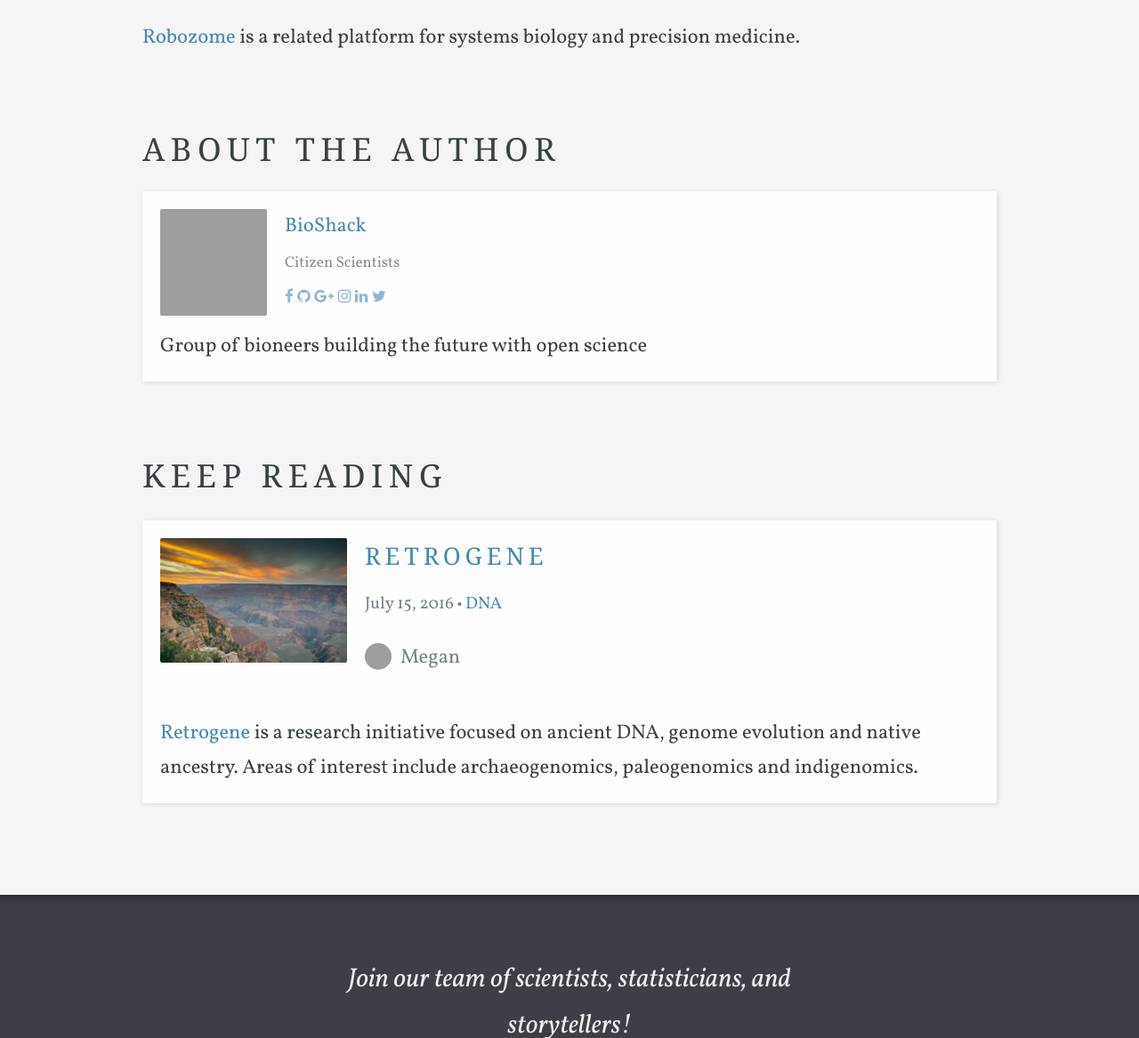
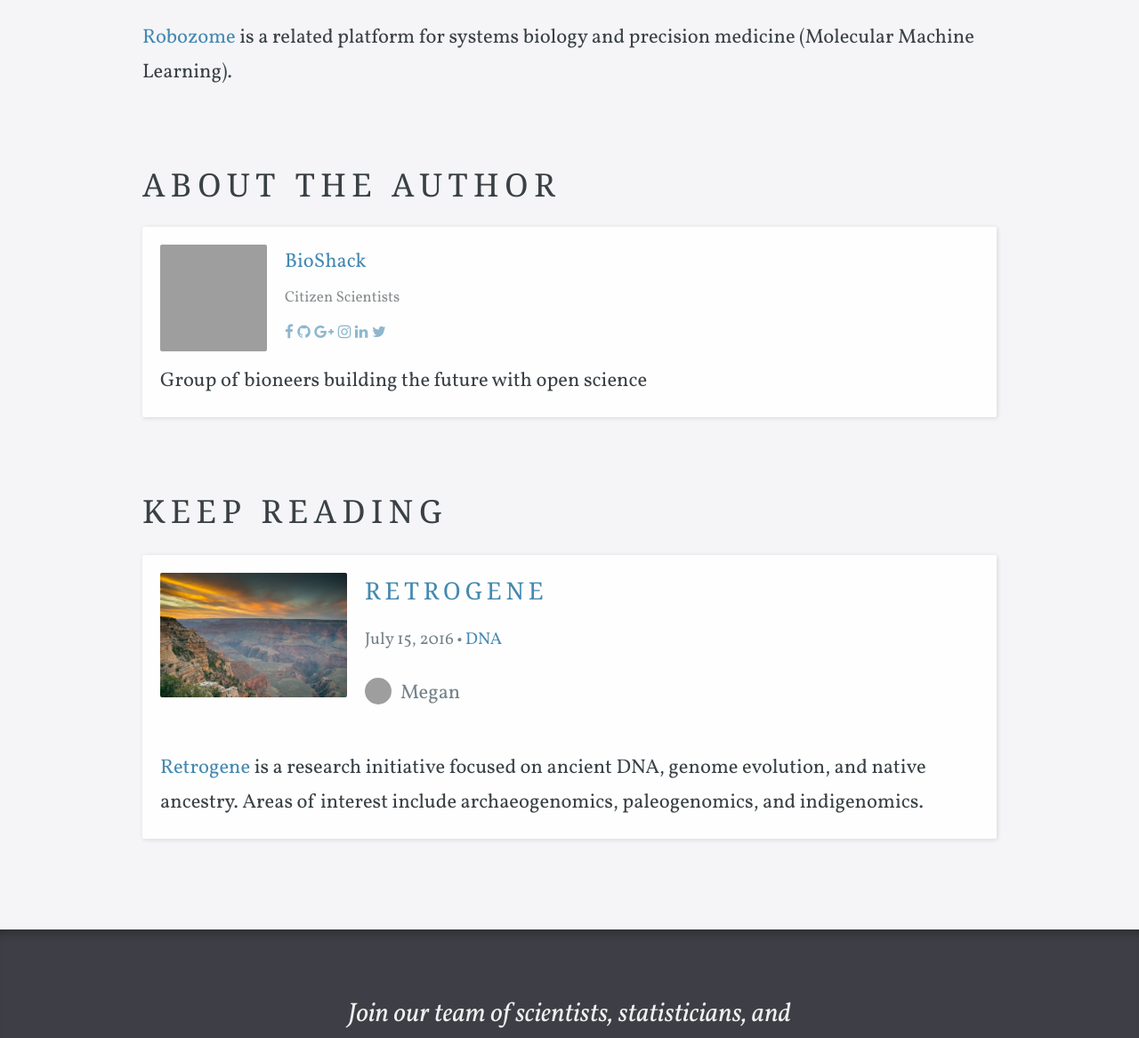
Before and after one commit to bioshack/d8a, a Jekyll site: the page built from _posts/2016-05-24-codons.md, in a window 1280 px wide and 1400 px high, scrolled down 1106 px. Shown: the part 233-1400 px from the top of the window at 89% size. Built offline with Jekyll 4.4.1, drawn with Linux system fonts in a browser that asks for light colours; some web fonts are replaced; grey boxes are pictures that could not be loaded.

Commit message:
Minor edits

```diff
--- a/_posts/2016-05-24-codons.md
+++ b/_posts/2016-05-24-codons.md
@@ -13,4 +13,4 @@ large_header: false
 
 <p><div class="video-container"><iframe width="560" height="315" src="https://www.youtube.com/embed/s6rJLXq1Re0" frameborder="0" allowfullscreen></iframe></div></p>
 
-<a href="http://github.com/robozome" target="_blank">Robozome</a> is a related platform for systems biology and precision medicine.
+<a href="http://github.com/robozome" target="_blank">Robozome</a> is a related platform for systems biology and precision medicine (Molecular Machine Learning).
```
Also changed, not shown: _posts/2016-07-15-retrogene.md (+1 -1 lines).
